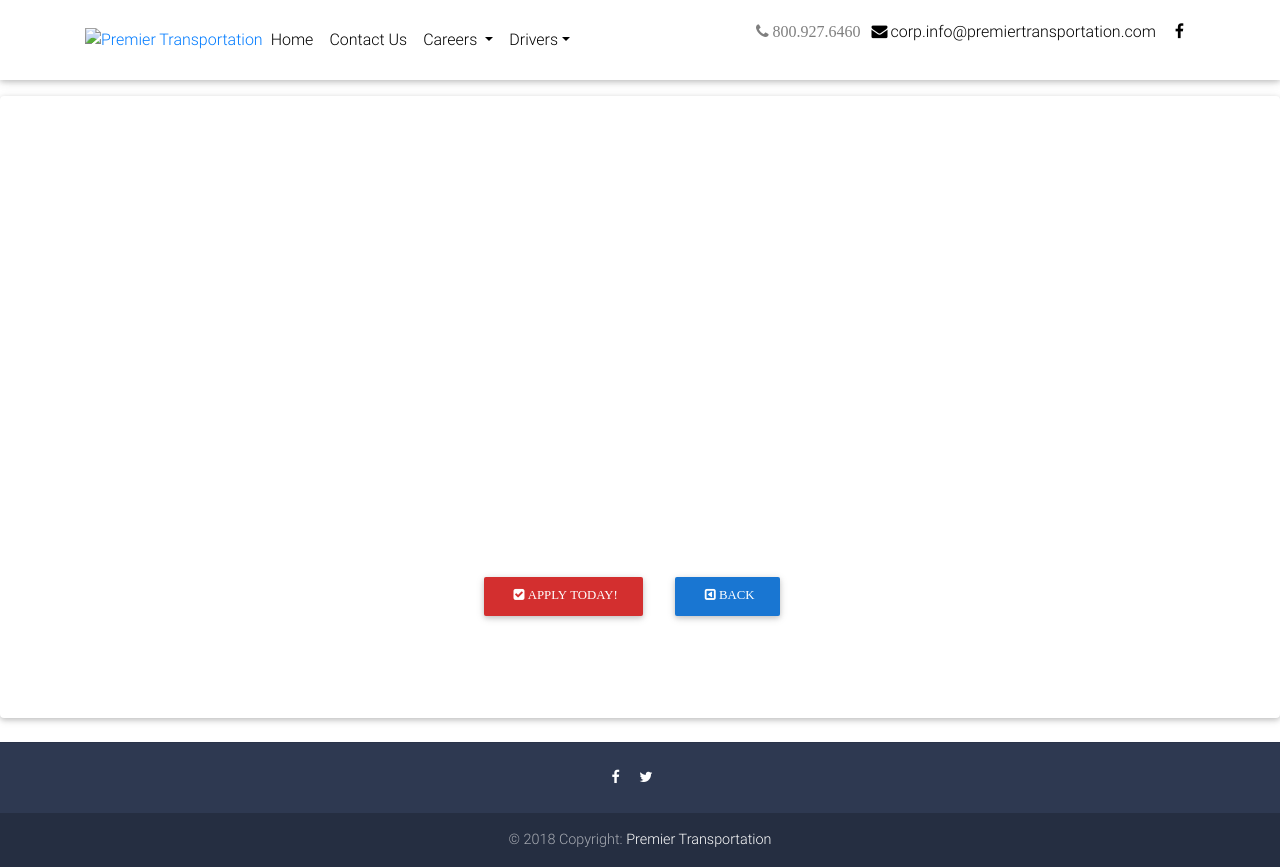
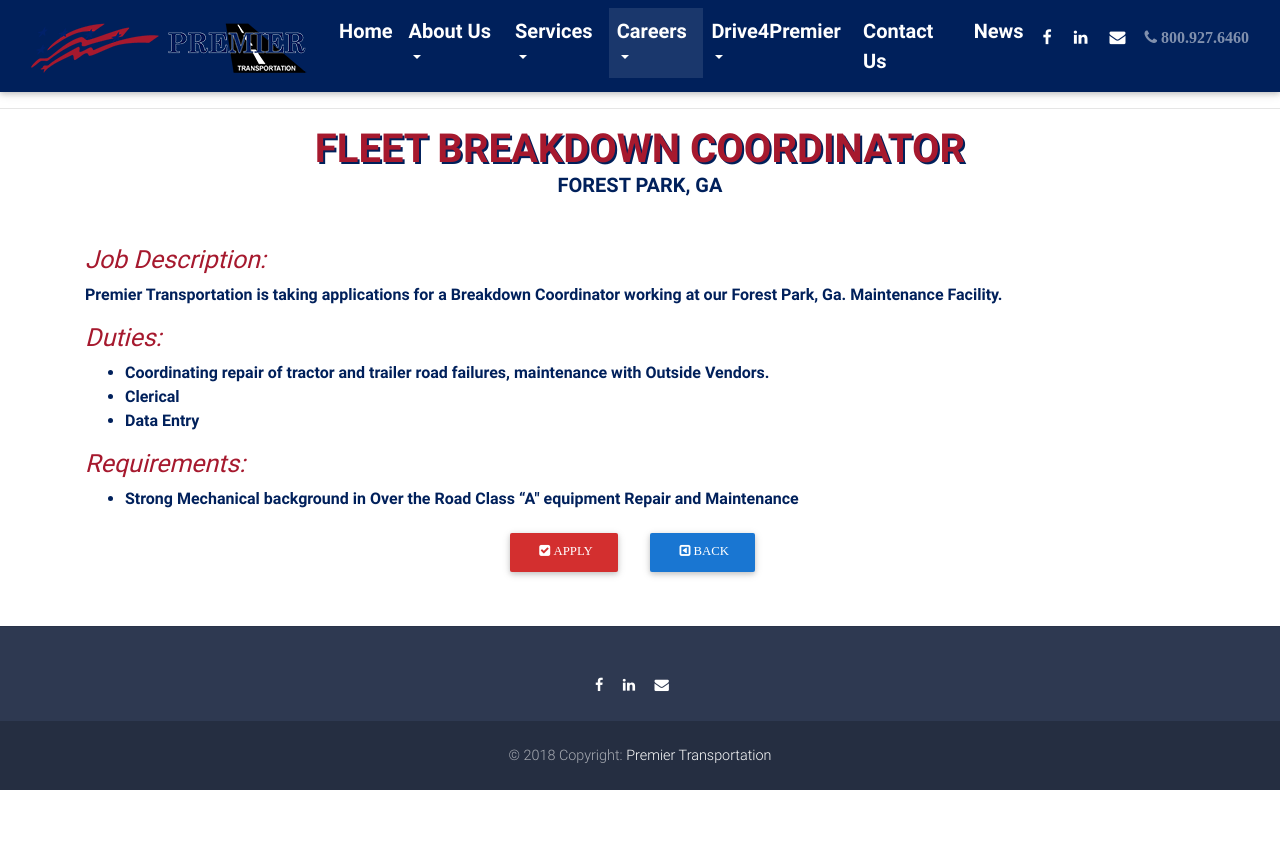
Before and after one commit to premtrans/premier2018, a plain HTML site: page careers/mechanic/breakdown.html in a window 1280 px wide. After the commit the page ends 800 px from the top, so only its background shows below. Drawn offline with nearby package versions, Linux system fonts and the light colour scheme; files that its build step writes are made by us from their sources; files whose address does not match are found by name.

Commit message:
bd update

```diff
--- a/careers/mechanic/breakdown.html
+++ b/careers/mechanic/breakdown.html
@@ -9,15 +9,28 @@
     <!-- Font Awesome -->
     <link rel="stylesheet" href="https://maxcdn.bootstrapcdn.com/font-awesome/4.7.0/css/font-awesome.min.css">
     <!-- Bootstrap core CSS -->
-    <link href="CSS/bootstrap.min.css" rel="stylesheet">
+    <link href="../../careers/CSS/bootstrap.min.css" rel="stylesheet">
     <!-- Material Design Bootstrap -->
-    <link href="CSS/mdb.min.css" rel="stylesheet">
+    <link href="../../careers/CSS/mdb.min.css" rel="stylesheet">
     <!-- Your custom styles (optional) -->
-    <link href="CSS/style.min.css" rel="stylesheet">
+    <link href="../../careers/CSS/style.min.css" rel="stylesheet">
 	<style>
-		ul li{
-			list-style-type:none;
+		<style>
+		.dropdown:hover>.dropdown-menu{
+			display:block;
 		}
+		h4,p,li{
+			font-weight:bold;
+			color:#00205B;
+		}
+		h2{
+			color:#A6192E;
+			font-weight:bolder;
+			font-size:25px;
+
+		}
+
+
 
 	</style>
 
@@ -29,13 +42,15 @@
     <header>
 
         <!-- Navbar -->
-        <nav class="navbar fixed-top navbar-expand-lg navbar-light white scrolling-navbar">
-            <div class="container">
+        <nav class="navbar sticky-top navbar-expand-lg navbar-dark" style="background-color:#00205B">
+
 
       <!-- Brand -->
-               <a href="" class="header-logo ">
-					<span class="logo-ccc"><img src="img/Premier-logo-color-no-bkg.png" alt="Premier Transportation "></span>
+       <a href="www.premiertransportation.com" class="header-logo ">
+          <span class="logo-ccc"><img src="../img/Premier-logo-color-no-bkg.png" alt="Premier Transportation "></span>
         </a>
+
+  <div class="container">
 
       <!-- Collapse -->
       <button class="navbar-toggler" type="button" data-toggle="collapse" data-target="#navbarSupportedContent" aria-controls="navbarSupportedContent"
@@ -49,83 +64,97 @@
         <!-- Left -->
         <ul class="navbar-nav mr-auto">
           <li class="nav-item">
-                            <a class="nav-link" href="http://premiertransportation.com/default.html">Home
+            <a class="nav-link" href="../../index.html"><strong><span style="font-size:20px;">Home</span></strong>
+              <span class="sr-only">(current)</span>
             </a>
           </li>
-                        <li class="nav-item">
-                            <a class="nav-link" href="http://premiertransportation.com/contact.html">Contact Us</a>
-                        </li>
           <li class="nav-item dropdown">
-  						<a class="nav-link dropdown-toggle" href="careers.html" id="navbarDropdown" role="button" data-toggle="dropdown" aria-haspopup="true" aria-expanded="false">Careers
-							</a>
-							<div class="dropdown-menu" aria-labelledby="navbarDropdown">
-
-							<a class="dropdown-item" href="mechanic.html">Mechanic/Technician</a>
-               <a class="dropdown-item" href="office.html">Office</a>
-                 <a class="dropdown-item"  href="logistics.html">Logistics</a>
-					<div class="dropdown-divider"></div>
-                <!--<a class="dropdown-item" href="elite.html">Elite Fleet</a>-->
-                <a  class="dropdown-item" href="regional.html">Regional/OTR</a>
-                <a  class="dropdown-item" href="local.html">Local</a>
-                 <a class="dropdown-item"  href="yard.html">Yard Driver</a>
+			  <a class="nav-link dropdown-toggle" href="" id="navbarDropdownMenuLink" data-toggle="dropdown" aria-haspopup="true" aria-expanded="false"><strong><span style="font-size:20px;">About Us</span></strong></a>
+			  <div class="dropdown-menu" aria-labelledby="navbarDropdownMenuLink">
+			  <a class="dropdown-item" href="../../about.html">History</a>
+                <a  class="dropdown-item" href="../../locations.html">Locations</a>
+                <a  class="dropdown-item" href="../../advantage.html">Premier Advantage</a>
+                 <a class="dropdown-item"  href="">Our Team</a>
 			  </div>
 						</li>
           <li class="nav-item dropdown">
-  						<a class="nav-link dropdown-toggle" href="careers.html" id="navbarDropdown1" role="button" data-toggle="dropdown" aria-haspopup="true" aria-expanded="false">Drivers</a>
+			  <a class="nav-link dropdown-toggle" href="#" id="navbarDropdownMenuLink" data-toggle="dropdown"><strong><span style="font-size:20px;">Services</span></strong></a>
+			  <div class="dropdown-menu" aria-labelledby="navbarDropdownMenuLink">
+			  <a class="dropdown-item" href="">Cross Dock</a>
+                <a  class="dropdown-item" href="">Logistics</a>
+                <a  class="dropdown-item" href="">Truckload</a>
+                 <a class="dropdown-item"  href="">Yard Management</a>
+			  </div>
+						</li>
+		  <li class="nav-item dropdown active">
+  						<a class="nav-link dropdown-toggle" href="" id="navbarDropdownMenuLink" data-toggle="dropdown" aria-haspopup="true" aria-expanded="false"><strong><span style="font-size:20px;">Careers</span></strong></a>
+							<div class="dropdown-menu" aria-labelledby="navbarDropdownMenuLink">
+							<a class="dropdown-item" href="../mechanic.html">Mechanic/Technician</a>
+               						<a class="dropdown-item"href="../office.html">Office</a>
+                 					<a class="dropdown-item"  href="../logistics.html">Logistics</a>
+						       <a class="dropdown-item" href="../drivers.html">Drivers</a>
+							</div>
+			</li>
+			  <li class="nav-item dropdown">
+  						<a class="nav-link dropdown-toggle" href="careers/drivers.html" id="navbarDropdown" role="button" data-toggle="dropdown" aria-haspopup="true" aria-expanded="false"><strong><span style="font-size:20px;">Drive4Premier</span></strong></a>
 							<div class="dropdown-menu" aria-labelledby="navbarDropdown">
-								<!--<a class="dropdown-item" href="elite.html">Elite Fleet</a>-->
-                 <a class="dropdown-item" href="regional.html">Regional/OTR</a>
-                 <a class="dropdown-item" href="yard.html">Yard Driver</a>
+							<!--<a class="dropdown-item" href="http://premiertransportation.com/Careers/Driver/elite.html">Elite Fleet</a>-->
+                <a  class="dropdown-item" href="/premier2018/careers/driver/local.html">Local</a>
+                <a  class="dropdown-item" href="/premier2018/careers/driver/regional.html">Regional/OTR</a>
+                 <a class="dropdown-item"  href="/premier2018/careers/driver/yard.html">Yard Driver</a>
 								<div class="dropdown-divider"></div>
-								<a class="dropdown-item" href="mechanic.html">Mechanic/Technician</a>
-                 <a class="dropdown-item" href="office.html">Office</a>
-                 <a class="dropdown-item" href="logistics.html">Logistics</a>
+							<a class="dropdown-item" href="../../mechanic.html">Mechanic/Technician</a>
+               <a class="dropdown-item" href="../../office.htm">Office</a>
+                 <a class="dropdown-item"  href="../../logistics.html">Logistics</a>
 							</div>
+						</li>
+          <li class="nav-item">
+              <a class="nav-link" href="../../contact.html"><strong><span style="font-size:20px;">Contact Us</span></strong></a>
+                        </li>
+			<li class="nav-item">
+                            <a class="nav-link" href="../news.html"><strong><span style="font-size:20px;">News</span></strong></a>
                         </li>
         </ul>
 
         <!-- Right -->
         <ul class="navbar-nav nav-flex-icons">
-							<p class="navbar-text"><i class="fa fa-phone">&nbsp;800.927.6460</i></p>
           <li class="nav-item">
-                            <a href="mailto:corp.info@premiertransportation.com" class="nav-link waves-effect" target="_blank">
-                                <i class="fa fa-envelope"></i>corp.info@premiertransportation.com
+            <a href="https://www.facebook.com/Premier-Transportation-519599154832361/" class="nav-link" target="_blank">
+              <i class="fa fa-facebook"></i>
             </a>
           </li>
           <li class="nav-item">
-                            <a href="https://www.facebook.com/mdbootstrap" class="nav-link waves-effect" target="_blank">
-                                <i class="fa fa-facebook"></i>
+            <a href="https://www.linkedin.com/company/premier-transportation" class="nav-link" target="_blank">
+              <i class="fa fa-linkedin"></i>
             </a>
           </li>
-
-
+          <li class="nav-item">
+            <a href="mailto:corp.info@premiertransportation.com" class="nav-link waves-effect"
+              target="_blank">
+              <i class="fa fa-envelope mr-2"></i>
+            </a>
+          </li>
+			<p class="navbar-text"><i class="fa fa-phone">&nbsp;<strong>800.927.6460</strong></i></p>
         </ul>
-
 </div>
 </div>
+
 </nav>
 
         <!-- Navbar -->
 
     </header>
     <!--Main Navigation-->
-
+<hr class="my-">
     <!--Main layout-->
 
-    <main class="mt-5 pt-5">
+    <main>
+		<div class="container">
 
 
             <!--Section: Jumbotron-->
-            <section class="card wow fadeIn" id="intro">
-
-                <!-- Content -->
-
-                <div class="card-body text-white  py-5 px-5 my-5">
-                <div class="container">
-
-
-                    <h1 class="mb-4" style="text-align:center">
-						<strong>Fleet Breakdown Coordinator</strong>
+                    <h1 class="h1 text-center mb-5 text-uppercase"><span style="color:#A6192E;text-shadow: 2px 2px 0 #00205B;"><strong>Fleet Breakdown Coordinator</strong></span>
+						<p style="font-size:20px">Forest Park, GA</p>
                     </h1>
 				<h2> <em>Job Description:</em></h2>
 <p>Premier Transportation is taking applications for a Breakdown Coordinator working at our Forest Park, Ga. Maintenance Facility.</p>
@@ -139,7 +168,7 @@
 
 <h2><em>Requirements:</em></h2>
     <ul>
-       <li>Strong Mechanical back ground in Over the Road Class “A" equipment Repair and Maintenance</li>
+       <li>Strong Mechanical background in Over the Road Class “A" equipment Repair and Maintenance</li>
      </ul>
 		<!--
 	<h2><em>Education:</em></h2>
@@ -150,15 +179,14 @@
                         <strong></strong>
 
         <!--Apply Buttons-->
+	     <!--Apply Buttons-->
 	<div style="text-align:center">
-<a target="_blank" href="https://intelliapp2.driverapponline.com/c/premiertrans?uri_b=ia_premiertrans_1295565948" class="btn btn-red btn-md"><i class="fa fa-check-square ml-1">&nbsp;Apply Today!</i></a> &nbsp; &nbsp;
-					<a href="mechanic.html" class="btn btn-blue btn-md"><i class="fa fa-caret-square-o-left ml-1">&nbsp;Back</i></a> &nbsp; &nbsp;
+<a target="_blank" href="https://www.cognitoforms.com/PremierTransportation/TechnicianEmploymentApplication" class="btn btn-red btn-md"><i class="fa fa-check-square ml-1">&nbsp;Apply</i></a> &nbsp; &nbsp;
+					<a target="_blank" href="/premier2018/careers/mechanic.html" class="btn btn-blue btn-md"><i class="fa fa-caret-square-o-left ml-1">&nbsp;Back</i></a> &nbsp; &nbsp;
 		</div>
                 </div>
-				</div>
-		</section>
 
-    </main>
+
     <!--Main layout-->
 
     <!--Footer-->
@@ -166,16 +194,20 @@
 
 
 
-        <hr class="my-4">
+        <hr class="my-5">
 
         <!-- Social icons -->
         <div class="pb-4">
-            <a href="https://www.facebook.com" target="_blank">
+      <a href="https://www.facebook.com/Premier-Transportation-519599154832361/" target="_blank">
         <i class="fa fa-facebook mr-3"></i>
       </a>
 
-            <a href="https://twitter.com" target="_blank">
-                <i class="fa fa-twitter mr-3"></i>
+      <a href="https://www.linkedin.com/company/premier-transportation" target="_blank">
+        <i class="fa fa-linkedin mr-3"></i>
+      </a>
+
+      <a href="mailto:corp.info@premiertransportation.com" target="_blank">
+        <i class="fa fa-envelope mr-3"></i>
       </a>
 
 
@@ -183,7 +215,7 @@
         <!-- Social icons -->
 
         <!--Copyright-->
-        <div class="footer-copyright py-3">
+        <div class="footer-copyright py-4">
             © 2018 Copyright:
             <a href="" target="_blank"> Premier Transportation </a>
         </div>
@@ -196,6 +228,7 @@
     <script src="https://code.jquery.com/jquery-3.3.1.slim.min.js" integrity="sha384-q8i/X+965DzO0rT7abK41JStQIAqVgRVzpbzo5smXKp4YfRvH+8abtTE1Pi6jizo" crossorigin="anonymous"></script>
 <script src="https://cdnjs.cloudflare.com/ajax/libs/popper.js/1.14.3/umd/popper.min.js" integrity="sha384-ZMP7rVo3mIykV+2+9J3UJ46jBk0WLaUAdn689aCwoqbBJiSnjAK/l8WvCWPIPm49" crossorigin="anonymous"></script>
 <script src="https://stackpath.bootstrapcdn.com/bootstrap/4.1.3/js/bootstrap.min.js" integrity="sha384-ChfqqxuZUCnJSK3+MXmPNIyE6ZbWh2IMqE241rYiqJxyMiZ6OW/JmZQ5stwEULTy" crossorigin="anonymous"></script>
+	</main>
 </body>
 
 </html>
```
Lines whose indentation alone changed are shown as unchanged.
